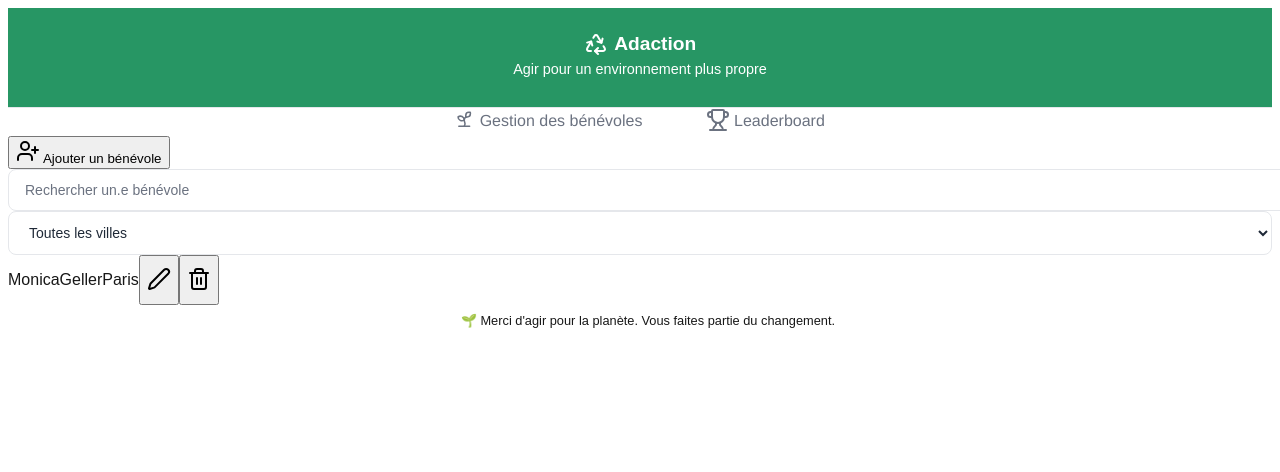
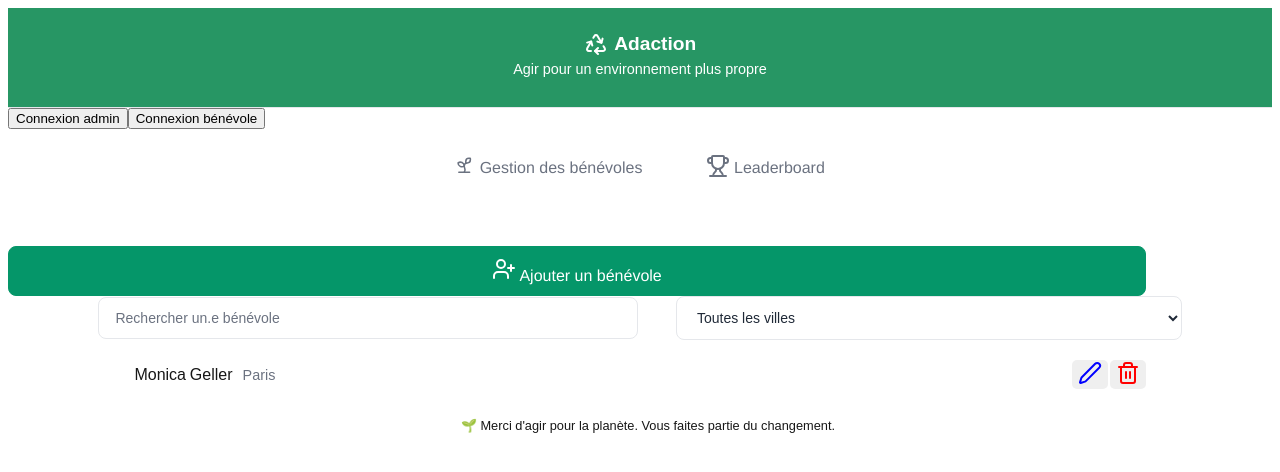
Before and after one commit to Vikybu/Adaction_front, a Vue app: page / in a window 1280 px wide. Shown: the top 472 px of the page. Built offline with nearby package versions, Linux system fonts and the light colour scheme.

Commit message:
Add : creation of the VOlunteerManagement and DisplayVolunteer compos

```diff
--- a/src/App.vue
+++ b/src/App.vue
@@ -1,33 +1,22 @@
 <script setup>
 import FooterCompo from './FooterCompo.vue'
 import NavbarCompo from './NavbarCompo.vue'
+import MenuCompo from './components/MenuCompo.vue'
 
 //import { ref, computed } from 'vue'
-import MenuCompo from './components/MenuCompo.vue'
 
 //import { menuItemVolunteer } from './assets/elements'
 import { menuItemAdmin } from './assets/elements'
 
 import VolunteerManagement from './components/VolunteerManagement.vue'
-//import Collect from './Collect.vue'
-//import Donation from './Daonation.vue'
-//import Profil from './Profil.vue'
-
-//const currentPath = ref(window.location.hash)
-
-//window.addEventListener('hashchange', () => {
-//  currentPath.value = window.location.hash
-//})
-
-//const currentView = computed(() => {
-//  return routes[currentPath.value.slice(1) || '/'] || NotFound
-//})
+import ConnexionCompo from './components/ConnexionCompo.vue'
 </script>
 
 <template>
   <header>
     <NavbarCompo />
   </header>
+  <ConnexionCompo />
   <div class="card-header">
     <MenuCompo
       v-for="item in menuItemAdmin"
@@ -51,5 +40,6 @@ import VolunteerManagement from './components/VolunteerManagement.vue'
   justify-content: center;
   text-align: center;
   gap: 5%;
+  margin-top: 2%;
 }
 </style>
--- a/src/assets/main.css
+++ b/src/assets/main.css
@@ -29,7 +29,7 @@ input[type='email'],
 input[type='password'],
 input[type='number'],
 select {
-  width: 100%;
+  width: 90%;
   padding: 0.75rem 1rem;
   border: 1px solid var(--border-color);
   border-radius: 0.5rem;
--- /dev/null
+++ b/src/components/ConnexionCompo.vue
@@ -0,0 +1,8 @@
+<script setup></script>
+
+<template>
+  <button>Connexion admin</button>
+  <button>Connexion bénévole</button>
+</template>
+
+<style scoped></style>
--- a/src/components/DisplayVolunteer.vue
+++ b/src/components/DisplayVolunteer.vue
@@ -2,10 +2,14 @@
 
 <template>
   <div class="div-display-volunteer">
+    <div class="div_volunteer_infos">
       <p>Monica</p>
       <p>Geller</p>
-    <p>Paris</p>
-    <button>
+      <p class="city">Paris</p>
+    </div>
+
+    <div class="div_button">
+      <button class="btn_modification">
         <svg
           xmlns="http://www.w3.org/2000/svg"
           width="24"
@@ -23,7 +27,7 @@
           />
         </svg>
       </button>
-    <button>
+      <button class="btn_delete">
         <svg
           xmlns="http://www.w3.org/2000/svg"
           width="24"
@@ -44,11 +48,48 @@
         </svg>
       </button>
     </div>
+  </div>
 </template>
 
 <style scoped>
 .div-display-volunteer {
   display: flex;
+  justify-content: space-between;
+  align-items: center;
+  width: 80%;
+  margin: 0 auto;
+  padding: 10px;
+}
+
+.div_volunteer_infos {
+  display: flex;
   flex-direction: row;
+  align-items: center;
+  gap: 3%;
+}
+
+.div_button {
+  display: flex;
+  flex-direction: row;
+  justify-content: flex-end;
+  gap: 2%;
+}
+
+.btn_modification {
+  color: blue;
+  border: none;
+  border-radius: 5px;
+}
+
+.btn_delete {
+  color: red;
+  border: none;
+  border-radius: 5px;
+}
+
+.city {
+  font-size: 0.9rem;
+  color: var(--text-secondary);
+  margin-left: 5%;
 }
 </style>
--- a/src/components/MenuCompo.vue
+++ b/src/components/MenuCompo.vue
@@ -37,5 +37,6 @@ a {
 .div_menu_choice :hover {
   color: var(--primary-color);
   cursor: pointer;
+  margin-top: 3%;
 }
 </style>
--- a/src/components/VolunteerManagement.vue
+++ b/src/components/VolunteerManagement.vue
@@ -10,7 +10,7 @@ const currentView = ref('management')
 
 <template>
   <div v-if="currentView === 'management'">
-    <button @click="currentView = 'form'">
+    <button class="btn_add_volunteer" @click="currentView = 'form'">
       <svg
         xmlns="http://www.w3.org/2000/svg"
         width="24"
@@ -30,11 +30,12 @@ const currentView = ref('management')
       </svg>
       Ajouter un bénévole
     </button>
-
-    <input type="text" placeholder="Rechercher un.e bénévole" />
-    <select>
-      <option>Toutes les villes</option>
-    </select>
+    <div class="div_volunteer_city_filter">
+      <input type="text" placeholder="Rechercher un.e bénévole" />
+      <select class="city_selector">
+        <option>Toutes les villes</option>
+      </select>
+    </div>
 
     <DisplayVolunteer />
   </div>
@@ -50,4 +51,34 @@ const currentView = ref('management')
   </div>
 </template>
 
-<style scoped></style>
+<style scoped>
+.btn_add_volunteer {
+  margin-top: 5%;
+  font-family: 'Helvetica', 'sans-serif';
+  color: white;
+  font-size: 1rem;
+  border: 1px solid var(--primary-color);
+  border-radius: 0.5rem;
+  background-color: var(--primary-color);
+  height: 50px;
+  width: 90%;
+  align-items: center;
+}
+
+svg button {
+  vertical-align: middle;
+}
+
+.div_volunteer_city_filter {
+  display: flex;
+  flex-direction: row;
+  align-items: center;
+  justify-content: center;
+  gap: 3%;
+}
+
+input[type='text'],
+select {
+  width: 40%;
+}
+</style>
```
Lines whose indentation alone changed are shown as unchanged.
